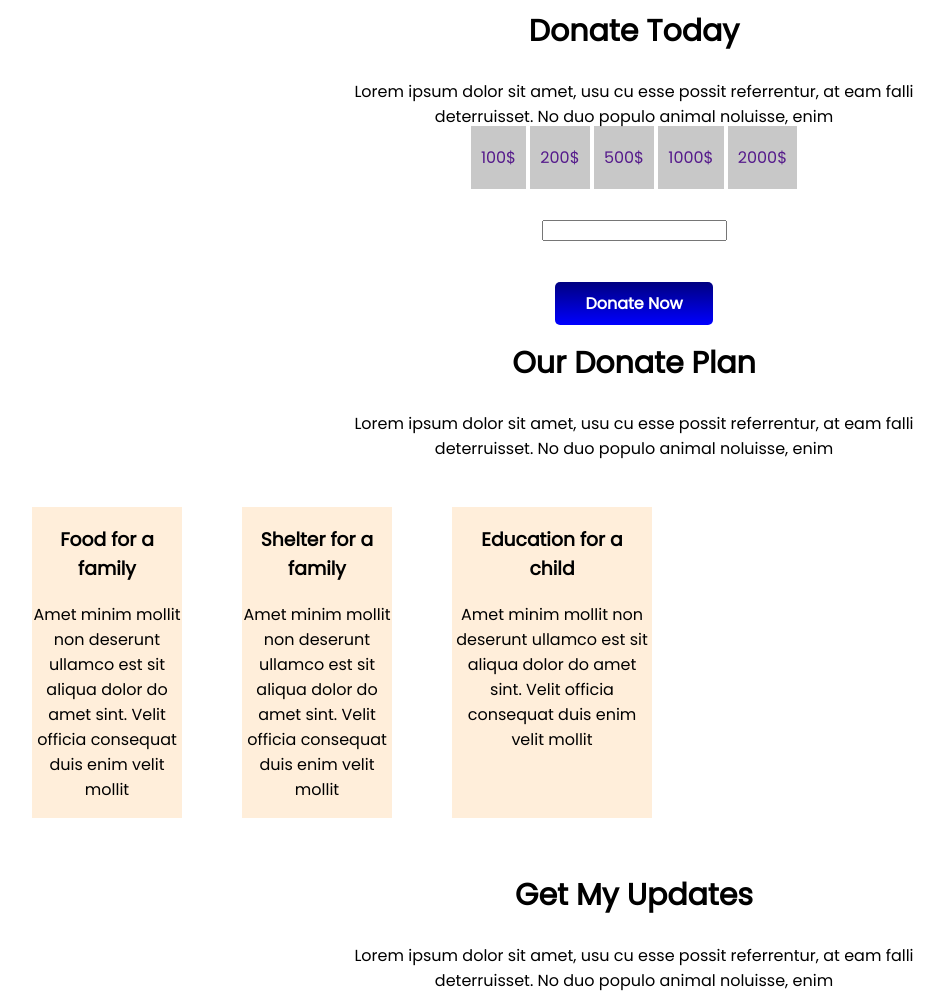
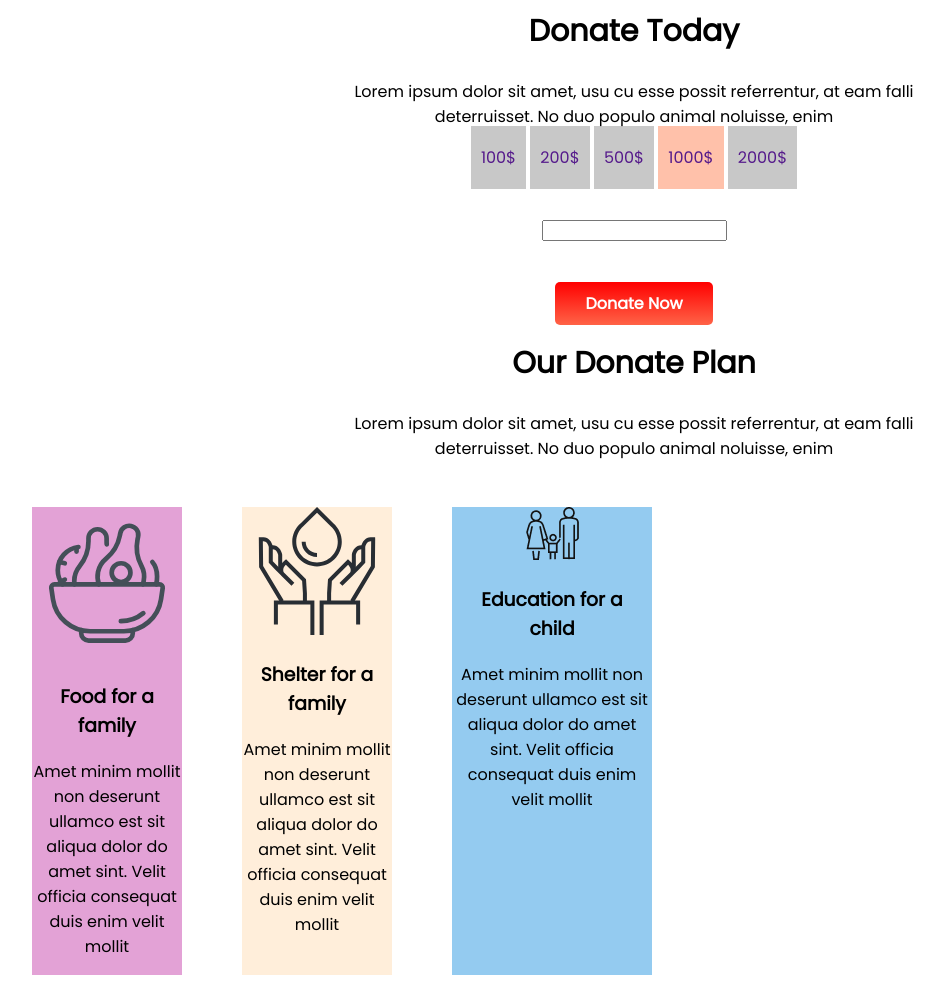
Before and after one commit to mehedihasan2004/assignment-01-repo, a plain HTML site: page index.html in a window 1280 px wide. Shown: the part 340-1336 px from the top of the page, without its empty margins (6-950 px from the left). Drawn offline with Linux system fonts and the light colour scheme.

Commit message:
Second commit

```diff
--- a/index.html
+++ b/index.html
@@ -33,7 +33,7 @@
             <a class="amount" href="">100$</a>
             <a class="amount" href="">200$</a>
             <a class="amount" href="">500$</a>
-            <a class="amount" href="">1000$</a>
+            <a class="amount color" href="">1000$</a>
             <a class="amount" href="">2000$</a>
         </div>
         <input class="input-1" type="number"><br>
@@ -45,6 +45,7 @@
             deterruisset. No duo populo animal noluisse, enim</p>
         <div class="food-shelter-education">
             <div id="food">
+                <img src="icons/icon8.svg" alt="">
                 <h3>Food for a <br> family</h3>
                 <p>Amet minim mollit non deserunt
                     ullamco est sit aliqua dolor do amet
@@ -52,6 +53,7 @@
                     velit mollit</p>
             </div>
             <div id="shelter">
+                <img class="icons" src="icons/icon13.svg" alt="">
                 <h3>Shelter for a <br> family</h3>
                 <p>Amet minim mollit non deserunt
                     ullamco est sit aliqua dolor do amet
@@ -59,6 +61,7 @@
                     velit mollit</p>
             </div>
             <div id="education">
+                <img class="icons" src="icons/shelter.png" alt="">
                 <h3>Education for a <br> child</h3>
                 <p>Amet minim mollit non deserunt
                     ullamco est sit aliqua dolor do amet
--- a/style.css
+++ b/style.css
@@ -25,7 +25,7 @@ h2 {
 
 .donate-now {
     color: white;
-    background-image: linear-gradient(navy, blue);
+    background-image: linear-gradient(red, tomato);
     text-decoration: none;
     padding: 10px 30px;
     font-weight: 700;
@@ -83,7 +83,7 @@ h2 {
     width: 150px;
     margin: 30px;
     border: none;
-    background-color: rgba(255, 228, 196, 0.623);
+    background-color: rgba(210, 107, 189, 0.623);
 }
 
 #shelter {
@@ -97,7 +97,7 @@ h2 {
     width: 200px;
     margin: 30px;
     border: none;
-    background-color: rgba(255, 228, 196, 0.623);
+    background-color: rgba(84, 172, 231, 0.623);
 }
 
 #end-page {
@@ -127,6 +127,7 @@ h2 {
 
 #footer-h {
     font-family: Georgia, 'Times New Roman', Times, serif;
+    color: aqua;
 }
 
 #footer-p {
@@ -139,3 +140,7 @@ h2 {
     text-align: center;
     height: 150px;
 }
+
+.color {
+    background-color: rgba(255, 127, 80, 0.486);
+}
```
